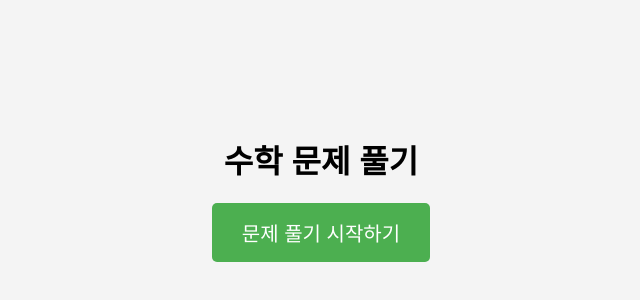
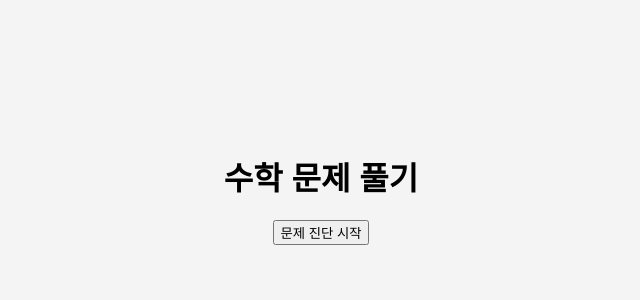
Before and after one commit to emelmusekor/multipleproto, a website built with Vite: page index.html in a window 1280 px wide. Shown: the part 212-512 px from the top of the page, without its empty margins (319-959 px from the left). Built offline with nearby package versions, Linux system fonts and the light colour scheme.

Commit message:
Update index.html

```diff
--- a/index.html
+++ b/index.html
@@ -3,13 +3,13 @@
 <head>
     <meta charset="UTF-8">
     <meta name="viewport" content="width=device-width, initial-scale=1.0">
+    <link rel="stylesheet" href="style.css">
     <title>수학 문제 풀기</title>
-    <link rel="stylesheet" href="style.css">
 </head>
 <body>
     <div class="container">
         <h1>수학 문제 풀기</h1>
-        <button id="startButton" class="step-button">문제 풀기 시작하기</button>
+        <button id="startButton">문제 진단 시작</button>
     </div>
     <script src="main.js"></script>
 </body>
```
